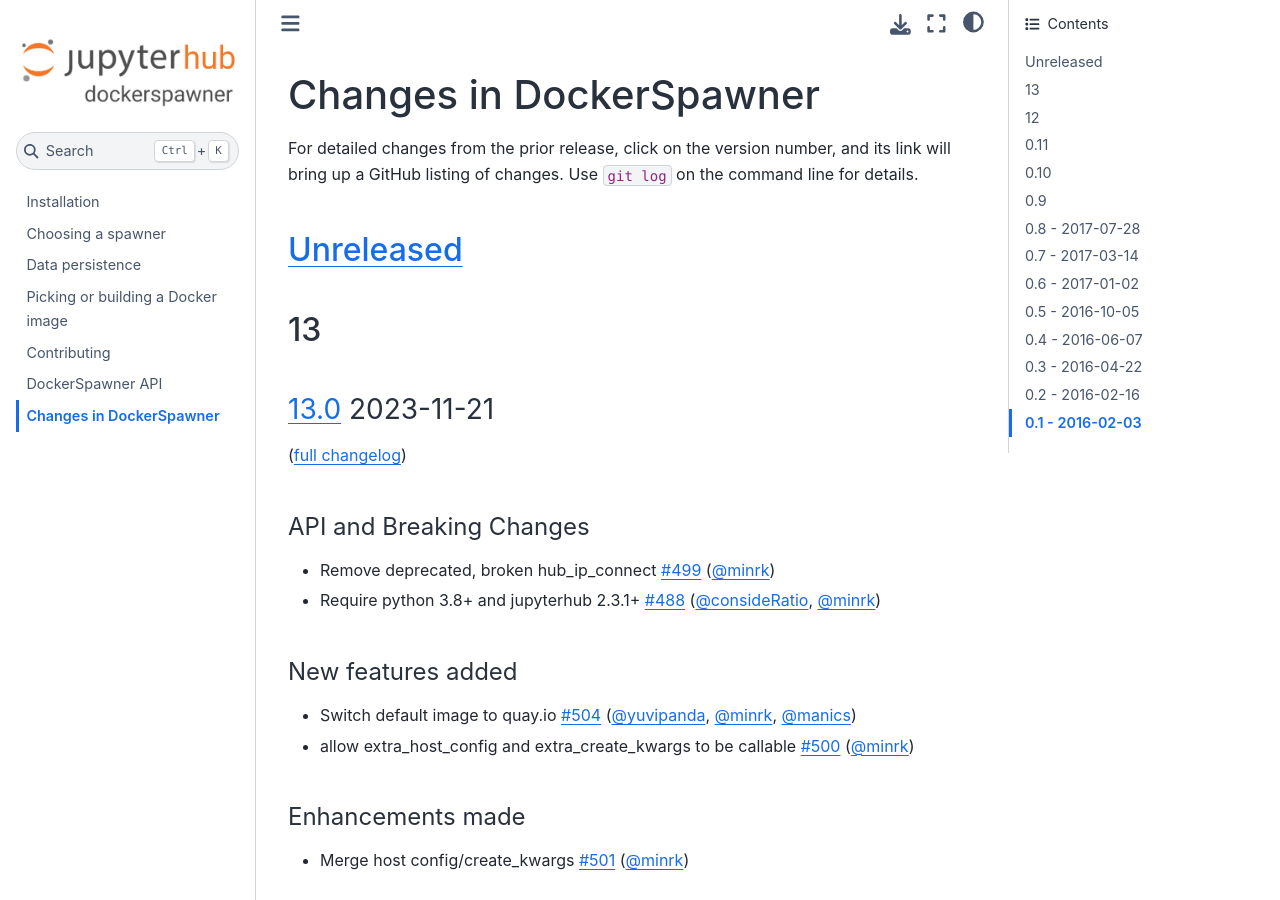
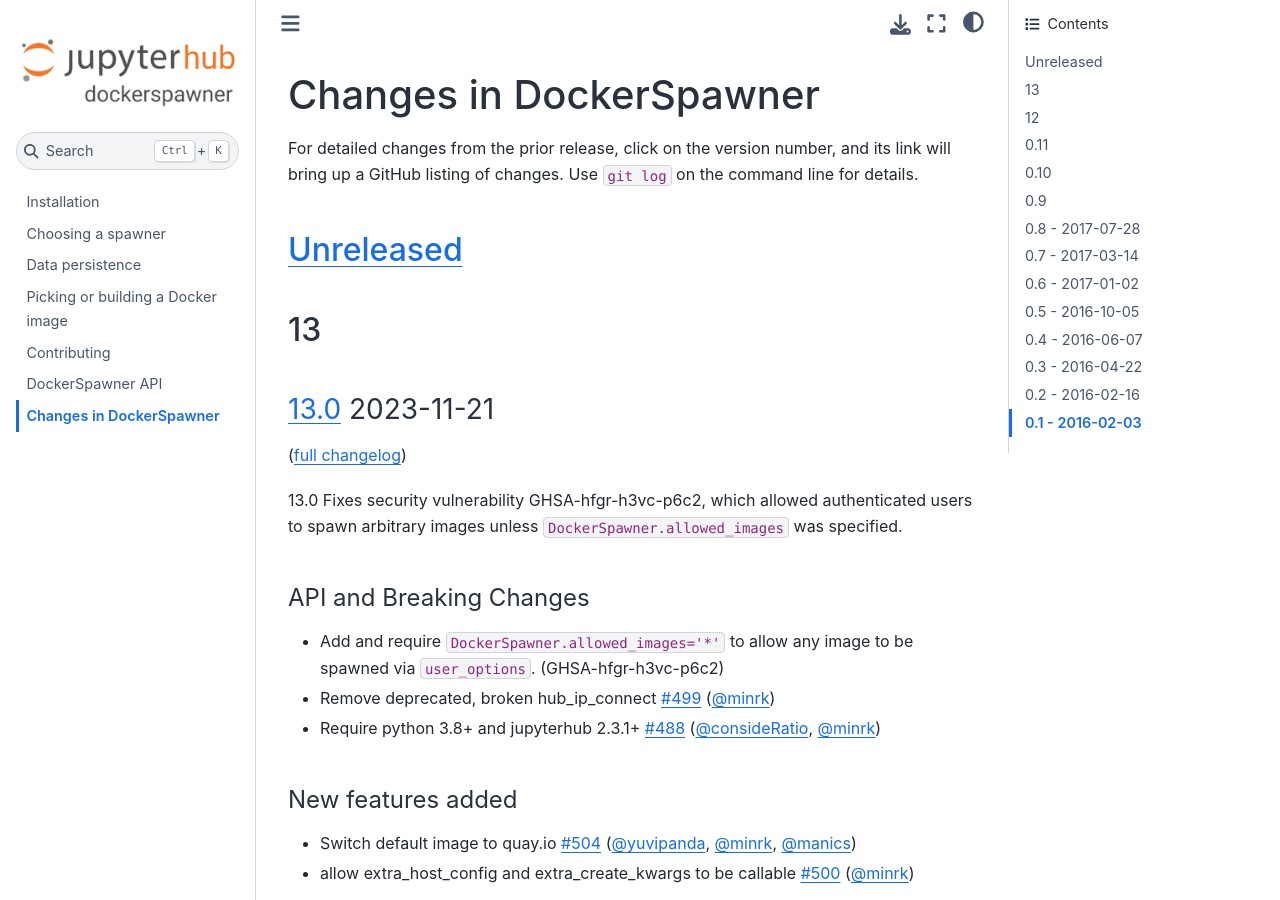
Before and after one commit to jupyterhub/dockerspawner, a Sphinx documentation site: the page built from docs/source/changelog.md, in a window 1280 px wide and 900 px high. Built offline with Sphinx 7.4.7 and the Sphinx Book theme 1.1.4, drawn with Linux system fonts in a browser that asks for light colours.

Commit message:
Changelog note for GHSA-hfgr-h3vc-p6c2

```diff
--- a/docs/source/changelog.md
+++ b/docs/source/changelog.md
@@ -12,8 +12,12 @@
 
 ([full changelog](https://github.com/jupyterhub/dockerspawner/compare/12.1.0...13.0.0))
 
+13.0 Fixes security vulnerability GHSA-hfgr-h3vc-p6c2, which allowed authenticated users to spawn arbitrary images
+unless `DockerSpawner.allowed_images` was specified.
+
 #### API and Breaking Changes
 
+- Add and require `DockerSpawner.allowed_images='*'` to allow any image to be spawned via `user_options`. (GHSA-hfgr-h3vc-p6c2)
 - Remove deprecated, broken hub_ip_connect [#499](https://github.com/jupyterhub/dockerspawner/pull/499) ([@minrk](https://github.com/minrk))
 - Require python 3.8+ and jupyterhub 2.3.1+ [#488](https://github.com/jupyterhub/dockerspawner/pull/488) ([@consideRatio](https://github.com/consideRatio), [@minrk](https://github.com/minrk))
 
```
